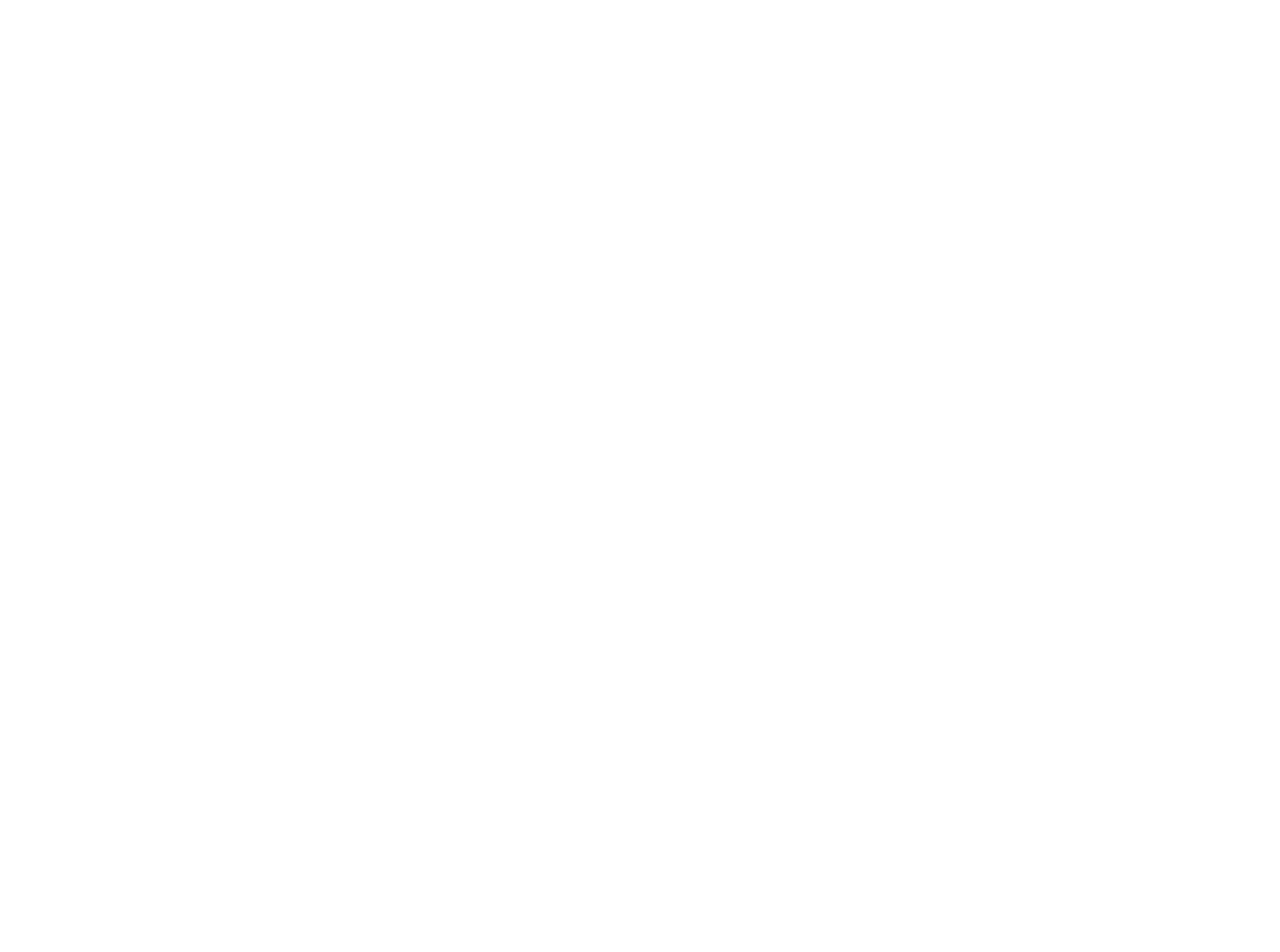
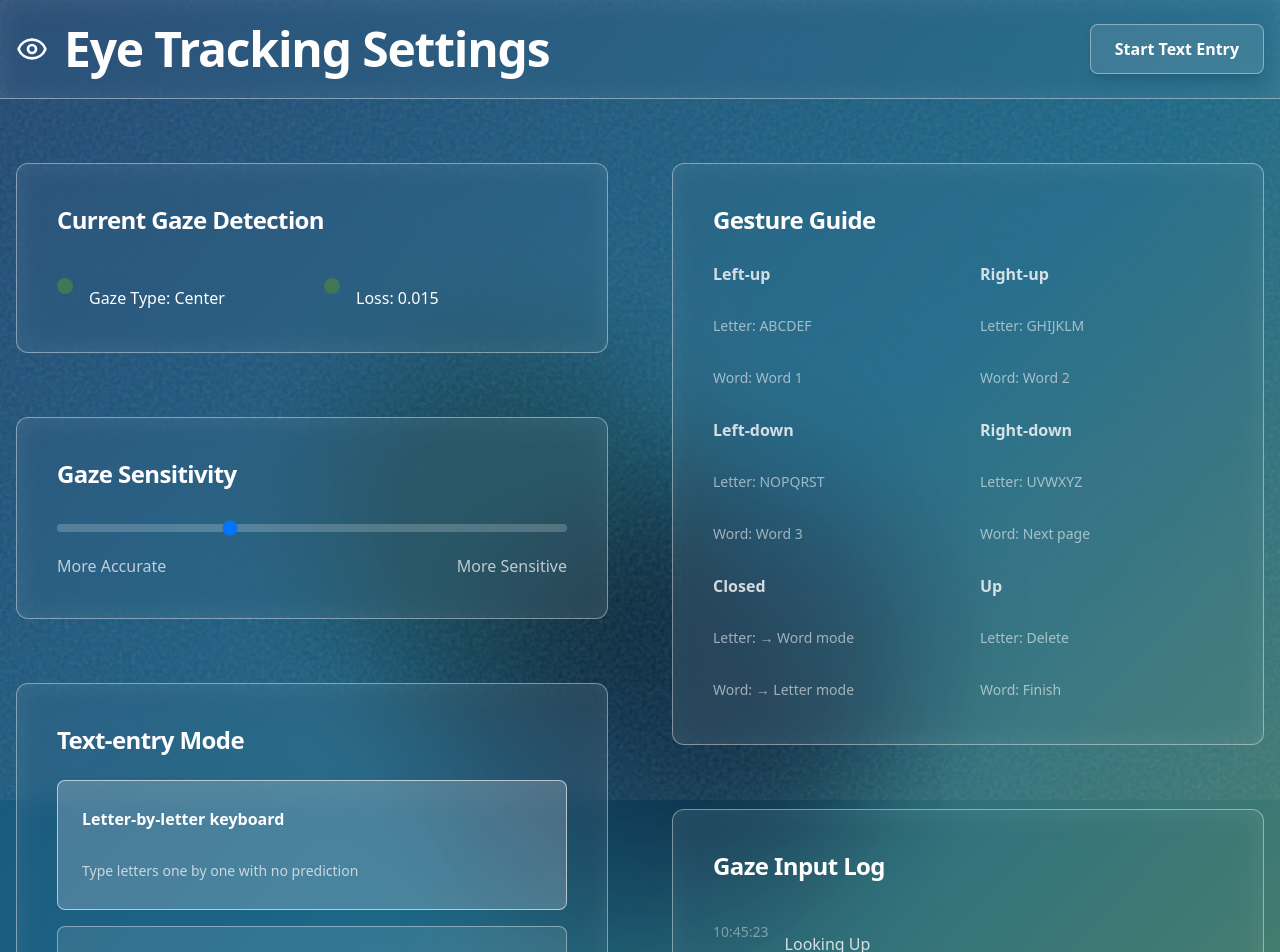
Before and after one commit to jaeeungracelee/EyeSpeak, a React (Vite) app in the folder meta/: page /settings in a window 1280 px wide. Before the commit this address had no page. Shown: the top 952 px of the page. Before the commit the page ends 800 px from the top, so only its background shows below. Built offline with nearby package versions, Linux system fonts and the light colour scheme.

Commit message:
more design changes

```diff
--- a/meta/src/App.css
+++ b/meta/src/App.css
@@ -1,10 +1,20 @@
+/* Move CSS variables to :root for global scope */
+:root {
+  --night: #041008ff;
+  --berkeley-blue: #053061ff;
+  --lapis-lazuli: #00567aff;
+  --dark-spring-green: #417656ff;
+  --white: #fffeffff;
+}
+
+
 #root {
   max-width: 1280px;
   margin: 0 auto;
   padding: 2rem;
   text-align: center;
-  background-color: #000; /* High contrast for background */
-  color: #fff; /* High contrast for text */
+  background-color: var(--night); /* Using CSS variable */
+  color: var(--white); /* Using CSS variable */
 }
 
 .logo {
@@ -17,7 +27,7 @@
 .logo:hover {
   filter: drop-shadow(0 0 2em #646cffaa);
 }
-
+a
 .logo.react:hover {
   filter: drop-shadow(0 0 2em #61dafbaa);
 }
@@ -38,84 +48,111 @@
 }
 
 .card {
-  padding: 3em; /* Increased padding for larger clickable area */
-  border: 2px solid #fff; /* High contrast border */
-  border-radius: 10px; /* Make the cards more visually accessible */
-  background-color: #111; /* High contrast card background */
-  color: #fff; /* High contrast text */
+  padding: 3em;
+  border: 2px solid var(--white);
+  border-radius: 10px;
+  background-color: var(--night);
+  color: var(--white);
 }
 
 .read-the-docs {
-  color: #ffffff; /* High contrast for better visibility */
-  font-size: 1.2rem; /* Larger font for better readability */
+  color: var(--white);
+  font-size: 1.2rem;
 }
 
 /* Typography adjustments for accessibility */
 h1, h2, h3, h4, p, blockquote {
-  color: #ffffff; /* Consistent high contrast color for all headings */
+  color: var(--white);
 }
 
 h1 {
-  font-size: 3rem; /* Larger font size for H1 */
+  font-size: 3rem;
 }
 
 h2 {
-  font-size: 2.5rem; /* Larger font size for H2 */
+  font-size: 2.5rem;
 }
 
 h3 {
-  font-size: 2rem; /* Larger font size for H3 */
+  font-size: 2rem;
 }
 
 h4 {
-  font-size: 1.75rem; /* Larger font size for H4 */
+  font-size: 1.75rem;
 }
 
 p, blockquote {
-  font-size: 1.25rem; /* Increased paragraph font size */
-  line-height: 1.8; /* More spacing for easier reading */
+  font-size: 1.25rem;
+  line-height: 1.8;
 }
 
 button {
-  font-size: 1.5rem; /* Increase button text size for easy reading */
-  padding: 1rem 2rem; /* Increase button padding for better accessibility */
-  background-color: #333; /* High contrast button background */
-  color: #fff; /* High contrast button text */
-  border-radius: 8px; /* Rounded corners for buttons */
+  font-size: 1.5rem;
+  padding: 1rem 2rem;
+  background-color: var(--berkeley-blue);
+  color: var(--white);
+  border-radius: 8px;
   transition: background-color 200ms ease-in-out;
 }
 
 button:hover {
-  background-color: #555; /* Hover effect with higher contrast */
+  background-color: var(--lapis-lazuli);
+}
+
+html {
+  overflow: hidden;
+  height: 100%;
 }
 
 body {
-  font-family: 'Arial', sans-serif; /* Replace with a more readable default system font */
-  background-color: #000; /* Black background for high contrast */
-  color: #fff; /* White text for high contrast */
+  height: 100%;
+  overflow: auto;
+  font-family: 'Arial', sans-serif;
+  background-color: var(--night);
+  color: var(--white);
 }
 
-/* Typography component specific styles for better readability */
+/* Animation for gradient orbs */
+@keyframes blob {
+  0%, 100% { transform: translate(0, 0) scale(1); }
+  25% { transform: translate(20px, -20px) scale(1.1); }
+  50% { transform: translate(0, 20px) scale(0.9); }
+  75% { transform: translate(-20px, -15px) scale(1.05); }
+}
+
+.animate-blob {
+  animation: blob 7s infinite;
+}
+
+.animation-delay-2000 {
+  animation-delay: 2s;
+}
+
+.animation-delay-4000 {
+  animation-delay: 4s;
+}
+
+/* Typography component specific styles */
 .leading-7 {
-  line-height: 2rem; /* Make the leading bigger for accessibility */
+  line-height: 2rem;
 }
 
 .text-4xl {
-  font-size: 3rem; /* Larger default size for extra-large text */
+  font-size: 3rem;
 }
 
 .text-3xl {
-  font-size: 2.5rem; /* Larger default size for H3 */
+  font-size: 2.5rem;
 }
 
 .text-xl {
-  font-size: 1.75rem; /* Larger default size for extra-large text */
+  font-size: 1.75rem;
 }
 
 .text-lg {
-  font-size: 1.5rem; /* Larger default size for large text */
+  font-size: 1.5rem;
 }
 
 .text-muted-foreground {
-  color: #cccccc; /* Muted color for background information */
+  color: rgba(255, 255, 255, 0.8);
 }
--- a/meta/src/App.jsx
+++ b/meta/src/App.jsx
@@ -1,10 +1,11 @@
 // src/App.jsx
 import { BrowserRouter as Router, Routes, Route } from "react-router-dom";
 import { LandingPage } from "./pages/LandingPage";
-import { SetupPage } from "./pages/SetupPage";
+import { SetupPage } from "./pages/CalibratePage";
 import { WebGazerProvider } from "./context/WebGazerContext";
 import TestPage from "./pages/TestPage";
-import TextInputPage from "./pages/TextInputPage";
+import SpeakPage from "./pages/SpeakPage";
+import { EyeSettingsPage } from "./pages/EyeSettingsPage";
 
 const App = () => {
   return (
@@ -12,9 +13,10 @@
       <Router>
         <Routes>
           <Route path="/" element={<LandingPage />} />
-          <Route path="/setup" element={<SetupPage />} />
+          <Route path="/settings" element={<EyeSettingsPage />} />
+          <Route path="/calibrate" element={<SetupPage />} />
+          <Route path="/speak" element={<SpeakPage />} />
           <Route path="/test" element={<TestPage />} />
-          <Route path="/text" element={<TextInputPage />} />
         </Routes>
       </Router>
     </WebGazerProvider>
--- a/meta/src/pages/EyeSettingsPage.jsx
+++ b/meta/src/pages/EyeSettingsPage.jsx
@@ -1,32 +1,32 @@
-// src/pages/EyeSettingsPage.jsx
 import { useState, useEffect } from 'react';
-import { Eye, Settings, Volume2, AlertCircle, ArrowRight, BarChart2 } from 'lucide-react';
+import { Eye, ArrowRight } from 'lucide-react';
 import { FilmGrain } from '../components/FilmGrain';
+import { H1, H3, P } from '../components/Typography';
 
 const GazeDirectionTest = ({ currentGaze, loss }) => (
-  <div className="bg-white/10 backdrop-blur-md rounded-xl p-6 border border-white/20">
-    <h3 className="text-white font-serif text-xl mb-4">Current Gaze Detection</h3>
-    <div className="grid grid-cols-2 gap-4">
-      <div className="flex items-center gap-2">
-        <div className="w-3 h-3 rounded-full bg-green-400" />
-        <span className="text-white">Gaze Type: {currentGaze}</span>
+  <div className="bg-custom-white/10 backdrop-blur-md rounded-xl p-10 border border-custom-white/40 hover:border-custom-white/60 hover:bg-custom-white/20 transition-colors">
+    <H3 className="text-custom-white text-2xl mb-6">Current Gaze Detection</H3>
+    <div className="grid grid-cols-2 gap-6">
+      <div className="flex items-center gap-4">
+        <div className="w-4 h-4 rounded-full bg-spring" />
+        <P className="text-custom-white">Gaze Type: {currentGaze}</P>
       </div>
-      <div className="flex items-center gap-2">
-        <div className={`w-3 h-3 rounded-full ${loss < 0.02 ? 'bg-green-400' : 'bg-yellow-400'}`} />
-        <span className="text-white">Loss: {loss.toFixed(3)}</span>
+      <div className="flex items-center gap-4">
+        <div className={`w-4 h-4 rounded-full ${loss < 0.02 ? 'bg-spring' : 'bg-yellow-400'}`} />
+        <P className="text-custom-white">Loss: {loss.toFixed(3)}</P>
       </div>
     </div>
   </div>
 );
 
 const GazeLog = ({ logs }) => (
-  <div className="bg-white/10 backdrop-blur-md rounded-xl p-6 border border-white/20 h-64 overflow-auto">
-    <h3 className="text-white font-serif text-xl mb-4">Gaze Input Log</h3>
-    <div className="space-y-2">
+  <div className="bg-custom-white/10 backdrop-blur-md rounded-xl p-10 border border-custom-white/40 hover:border-custom-white/60 hover:bg-custom-white/20 transition-colors h-64 overflow-auto">
+    <H3 className="text-custom-white text-2xl mb-6">Gaze Input Log</H3>
+    <div className="space-y-4">
       {logs.map((log, i) => (
-        <div key={i} className="text-white/80 flex items-center gap-2">
-          <span className="text-xs opacity-50">{log.time}</span>
-          <span>{log.action}</span>
+        <div key={i} className="text-custom-white/80 flex items-center gap-4">
+          <span className="text-sm opacity-50">{log.time}</span>
+          <P>{log.action}</P>
         </div>
       ))}
     </div>
@@ -34,8 +34,8 @@
 );
 
 const SensitivitySlider = ({ value, onChange }) => (
-  <div className="bg-white/10 backdrop-blur-md rounded-xl p-6 border border-white/20">
-    <h3 className="text-white font-serif text-xl mb-4">Gaze Sensitivity</h3>
+  <div className="bg-custom-white/10 backdrop-blur-md rounded-xl p-10 border border-custom-white/40 hover:border-custom-white/60 hover:bg-custom-white/20 transition-colors">
+    <H3 className="text-custom-white text-2xl mb-6">Gaze Sensitivity</H3>
     <input
       type="range"
       min="0.1"
@@ -43,19 +43,19 @@
       step="0.05"
       value={value}
       onChange={onChange}
-      className="w-full h-2 bg-white/20 rounded-lg appearance-none cursor-pointer"
+      className="w-full h-2 bg-custom-white/20 rounded-lg appearance-none cursor-pointer"
     />
-    <div className="flex justify-between mt-2">
-      <span className="text-white/60">More Accurate</span>
-      <span className="text-white/60">More Sensitive</span>
+    <div className="flex justify-between mt-4 text-custom-white/70">
+      <span>More Accurate</span>
+      <span>More Sensitive</span>
     </div>
   </div>
 );
 
 const ModeSelector = ({ currentMode, onModeChange }) => (
-  <div className="bg-white/10 backdrop-blur-md rounded-xl p-6 border border-white/20">
-    <h3 className="text-white font-serif text-xl mb-4">Text-entry Mode</h3>
-    <div className="space-y-2">
+  <div className="bg-custom-white/10 backdrop-blur-md rounded-xl p-10 border border-custom-white/40 hover:border-custom-white/60 hover:bg-custom-white/20 transition-colors">
+    <H3 className="text-custom-white text-2xl mb-6">Text-entry Mode</H3>
+    <div className="space-y-4">
       {[
         { id: 1, name: "Letter-by-letter keyboard", desc: "Type letters one by one with no prediction" },
         { id: 2, name: "Ambiguous keyboard only", desc: "Type with ambiguous keyboard without LLM" },
@@ -64,14 +64,14 @@
         <button
           key={mode.id}
           onClick={() => onModeChange(mode.id)}
-          className={`w-full text-left p-4 rounded-lg border transition-all ${
+          className={`block w-full text-left p-6 rounded-lg border transition-all ${
             currentMode === mode.id
-              ? 'bg-white/20 border-white/40'
-              : 'bg-white/5 border-white/10 hover:bg-white/10'
+              ? 'bg-custom-white/20 border-custom-white/60'
+              : 'bg-custom-white/10 border-custom-white/40 hover:bg-custom-white/20'
           }`}
         >
-          <div className="text-white font-medium">{mode.name}</div>
-          <div className="text-white/60 text-sm">{mode.desc}</div>
+          <P className="text-custom-white font-bold">{mode.name}</P>
+          <P className="text-custom-white/70 text-sm">{mode.desc}</P>
         </button>
       ))}
     </div>
@@ -79,21 +79,21 @@
 );
 
 const GestureGuide = () => (
-  <div className="bg-white/10 backdrop-blur-md rounded-xl p-6 border border-white/20">
-    <h3 className="text-white font-serif text-xl mb-4">Gesture Guide</h3>
-    <div className="grid grid-cols-2 gap-4">
+  <div className="bg-custom-white/10 backdrop-blur-md rounded-xl p-10 border border-custom-white/40 hover:border-custom-white/60 hover:bg-custom-white/20 transition-colors">
+    <H3 className="text-custom-white text-2xl mb-6">Gesture Guide</H3>
+    <div className="grid grid-cols-2 gap-6">
       {[
         { direction: "Left-up", letter: "ABCDEF", word: "Word 1" },
         { direction: "Right-up", letter: "GHIJKLM", word: "Word 2" },
         { direction: "Left-down", letter: "NOPQRST", word: "Word 3" },
         { direction: "Right-down", letter: "UVWXYZ", word: "Next page" },
         { direction: "Closed", letter: "→ Word mode", word: "→ Letter mode" },
-        { direction: "Up", letter: "Delete", word: "Finish" },
+        { direction: "Up", letter: "Delete", word: "Finish" }
       ].map((gesture, i) => (
-        <div key={i} className="text-white/80 space-y-1">
-          <div className="font-medium">{gesture.direction}</div>
-          <div className="text-sm opacity-60">Letter: {gesture.letter}</div>
-          <div className="text-sm opacity-60">Word: {gesture.word}</div>
+        <div key={i} className="text-custom-white/80">
+          <P className="font-bold">{gesture.direction}</P>
+          <P className="text-sm opacity-70">Letter: {gesture.letter}</P>
+          <P className="text-sm opacity-70">Word: {gesture.word}</P>
         </div>
       ))}
     </div>
@@ -107,43 +107,44 @@
   const [loss, setLoss] = useState(0.015);
   const [logs, setLogs] = useState([
     { time: "10:45:23", action: "Looking Up" },
-    { time: "10:45:25", action: "Looking Left" },
-    // Add more sample logs
+    { time: "10:45:25", action: "Looking Left" }
   ]);
 
   return (
-    <div className="relative min-h-screen overflow-hidden bg-gradient-to-br from-blue-200 via-purple-300 to-pink-200">
+    <div className="relative min-h-screen overflow-hidden">
+      {/* Enhanced gradient background */}
+      <div className="absolute inset-0 bg-gradient-to-br from-berkeley via-lapis to-spring opacity-90" />
+
+      {/* Floating gradient orbs for depth */}
+      <div className="absolute top-1/4 left-1/4 w-96 h-96 bg-spring rounded-full mix-blend-multiply filter blur-3xl animate-blob opacity-50" />
+      <div className="absolute top-1/3 right-1/4 w-96 h-96 bg-lapis rounded-full mix-blend-multiply filter blur-3xl animate-blob animation-delay-2000 opacity-50" />
+      <div className="absolute bottom-1/4 left-1/3 w-96 h-96 bg-berkeley rounded-full mix-blend-multiply filter blur-3xl animate-blob animation-delay-4000 opacity-50" />
+
       <FilmGrain />
 
-      {/* Top Navigation */}
-      <nav className="relative bg-white/10 backdrop-blur-md border-b border-white/20">
-        <div className="max-w-7xl mx-auto px-4 py-4 flex items-center justify-between">
+      <nav className="relative bg-custom-white/10 backdrop-blur-md border-b border-custom-white/40">
+        <div className="max-w-7xl mx-auto px-4 py-6 flex items-center justify-between">
           <div className="flex items-center gap-4">
-            <Eye className="h-6 w-6 text-white" />
-            <h1 className="text-white font-serif text-xl">Eye Tracking Settings</h1>
+            <Eye className="h-8 w-8 text-custom-white" />
+            <H1 className="text-custom-white text-3xl">Eye Tracking Settings</H1>
           </div>
           <button
             onClick={() => window.location.href = '/text-entry'}
-            className="flex items-center gap-2 bg-white/10 px-4 py-2 rounded-lg border border-white/20 hover:bg-white/20 transition-all"
+            className="bg-custom-white/10 text-custom-white font-bold px-6 py-3 rounded-lg shadow-lg hover:bg-custom-white/20 hover:scale-105 transition-transform border border-custom-white/40 hover:border-custom-white/60"
           >
-            <span className="text-white">Start Text Entry</span>
-            <ArrowRight className="h-4 w-4 text-white" />
+            Start Text Entry
           </button>
         </div>
       </nav>
 
-      {/* Main Content */}
-      <div className="relative max-w-7xl mx-auto px-4 py-8">
-        <div className="grid grid-cols-1 lg:grid-cols-2 gap-8">
-          {/* Left Column */}
-          <div className="space-y-8">
+      <div className="relative max-w-7xl mx-auto px-4 py-16">
+        <div className="grid md:grid-cols-2 gap-16">
+          <div className="space-y-16">
             <GazeDirectionTest currentGaze={currentGaze} loss={loss} />
             <SensitivitySlider value={sensitivity} onChange={(e) => setSensitivity(e.target.value)} />
             <ModeSelector currentMode={currentMode} onModeChange={setCurrentMode} />
           </div>
-
-          {/* Right Column */}
-          <div className="space-y-8">
+          <div className="space-y-16">
             <GestureGuide />
             <GazeLog logs={logs} />
           </div>
--- a/meta/src/pages/TextInputPage.jsx
+++ b/meta/src/pages/SpeakPage.jsx
@@ -1,10 +1,10 @@
 // src/pages/TextInputPage.jsx
 import { useState, useEffect, useCallback } from "react";
-import { Eye } from "lucide-react";
+import { Eye, RefreshCcw } from "lucide-react";
 import { FilmGrain } from "../components/FilmGrain";
 import { useWebGazer } from "../context/WebGazerContext";
 import { useNavigate } from "react-router-dom";
-import { RefreshCcw } from "lucide-react";
+import { H3, P } from '../components/Typography';
 
 const GAZE_THRESHOLD = 1000; // 1 second
 const GAZE_REGIONS = {
--- a/meta/tailwind.config.js
+++ b/meta/tailwind.config.js
@@ -1,4 +1,3 @@
-// tailwind.config.js
 /** @type {import('tailwindcss').Config} */
 export default {
   content: [
@@ -6,7 +5,36 @@
     "./src/**/*.{js,ts,jsx,tsx}",
   ],
   theme: {
-      extend: {},
+    extend: {
+      colors: {
+        'berkeley': '#053061',
+        'lapis': '#00567A',
+        'spring': '#417656',
+        custom: {
+          white: '#FFFEFF',
+          night: '#041008',
+        }
+      },
+      animation: {
+        'blob': 'blob 7s infinite',
+      },
+      keyframes: {
+        blob: {
+          '0%, 100%': {
+            transform: 'translate(0, 0) scale(1)',
+          },
+          '25%': {
+            transform: 'translate(20px, -20px) scale(1.1)',
+          },
+          '50%': {
+            transform: 'translate(0, 20px) scale(0.9)',
+          },
+          '75%': {
+            transform: 'translate(-20px, -15px) scale(1.05)',
+          },
+        }
+      }
+    },
   },
   plugins: [],
 }
```
Also changed, not shown: meta/src/pages/CalibratePage.jsx (renamed from meta/src/pages/SetupPage.jsx, +23 -19 lines), meta/src/pages/LandingPage.jsx (+15 -15 lines). Lines whose indentation alone changed are shown as unchanged.
